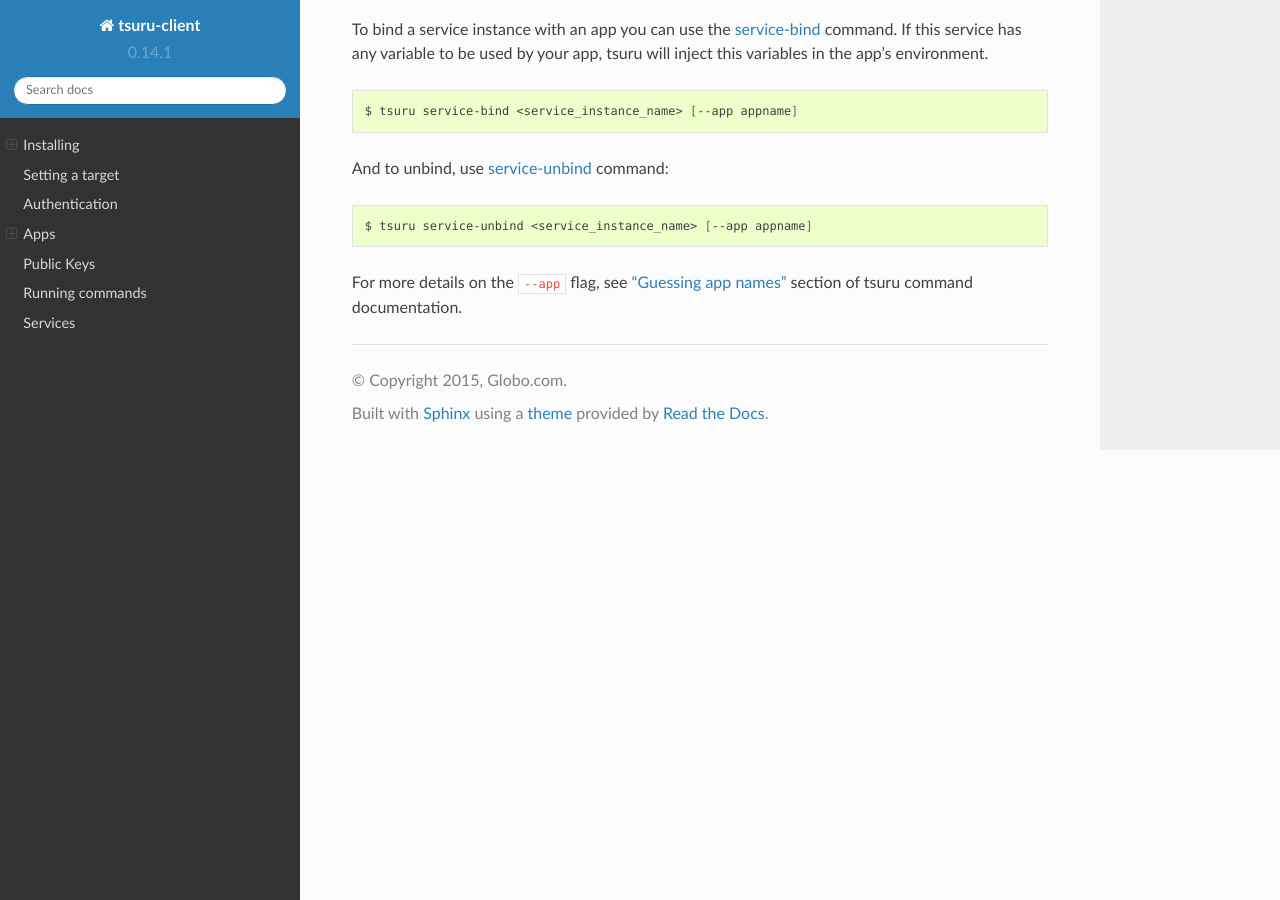
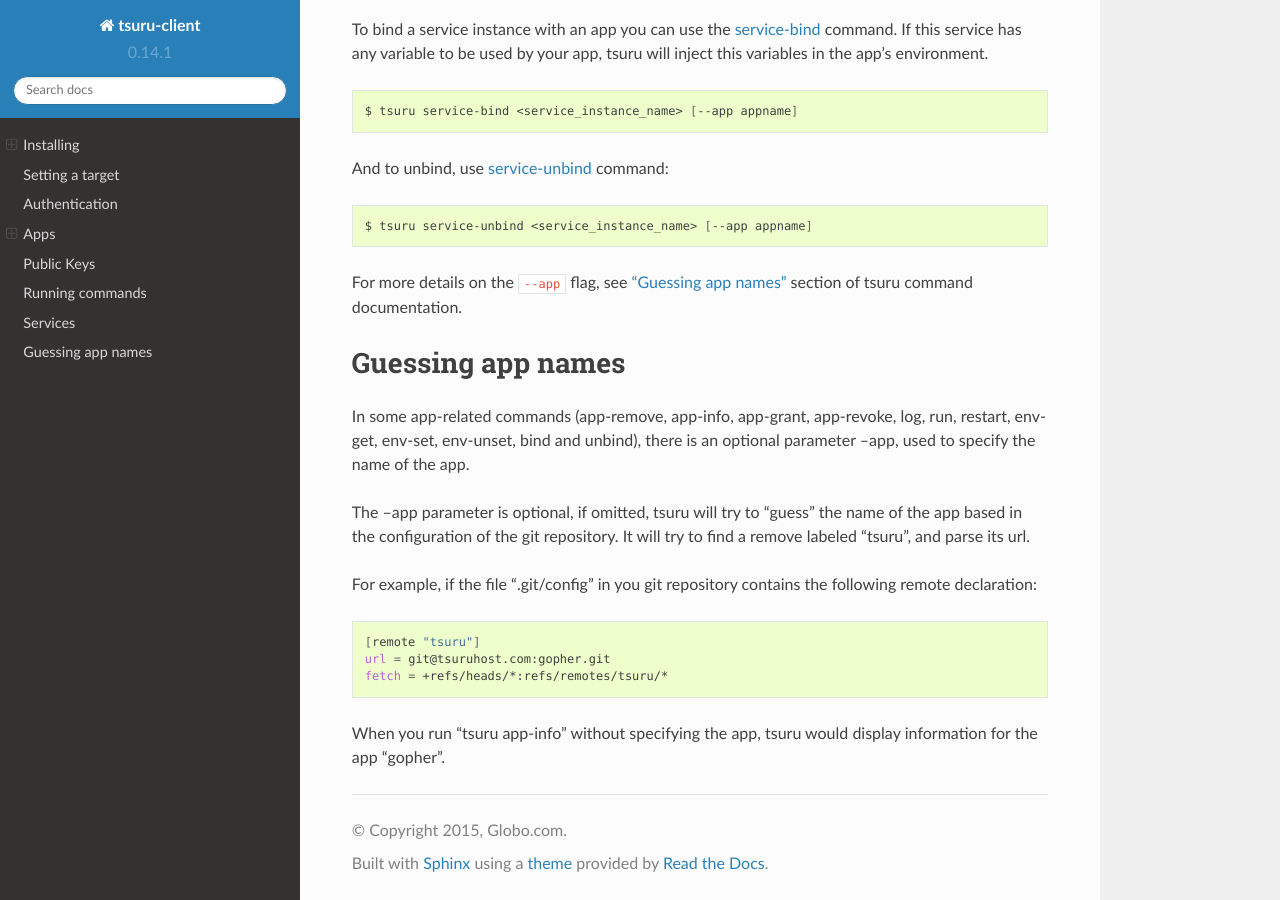
Before and after one commit to tsuru/tsuru-client, a Sphinx documentation site: the page built from docs/source/index.rst, in a window 1280 px wide and 900 px high, scrolled down 5705 px. Built offline with Sphinx 7.4.7 and the Read the Docs theme 2.0.0, drawn with Linux system fonts in a browser that asks for light colours.

Commit message:
docs: about guessing app names.

```diff
--- a/docs/source/index.rst
+++ b/docs/source/index.rst
@@ -386,3 +386,28 @@ command:
 For more details on the ``--app`` flag, see `"Guessing app names"
 <http://godoc.org/github.com/tsuru/tsuru-client/tsuru#hdr-Guessing_app_names>`_
 section of tsuru command documentation.
+
+Guessing app names
+==================
+
+In some app-related commands (app-remove, app-info, app-grant, app-revoke,
+log, run, restart, env-get, env-set, env-unset, bind and unbind), there is an
+optional parameter --app, used to specify the name of the app.
+
+The --app parameter is optional, if omitted, tsuru will try to "guess" the
+name of the app based in the configuration of the git repository. It will try
+to find a remove labeled "tsuru", and parse its url.
+
+For example, if the file ".git/config" in you git repository contains the
+following remote declaration:
+
+.. highlight:: bash
+
+::
+
+    [remote "tsuru"]
+    url = git@tsuruhost.com:gopher.git
+    fetch = +refs/heads/*:refs/remotes/tsuru/*
+
+When you run "tsuru app-info" without specifying the app, tsuru would display
+information for the app "gopher".
```
